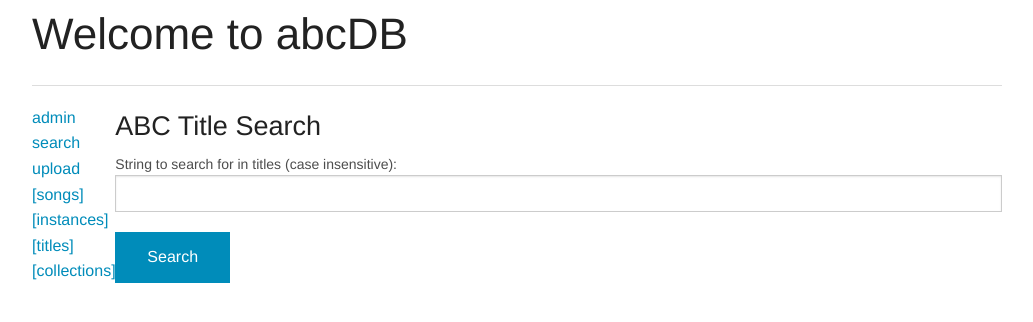
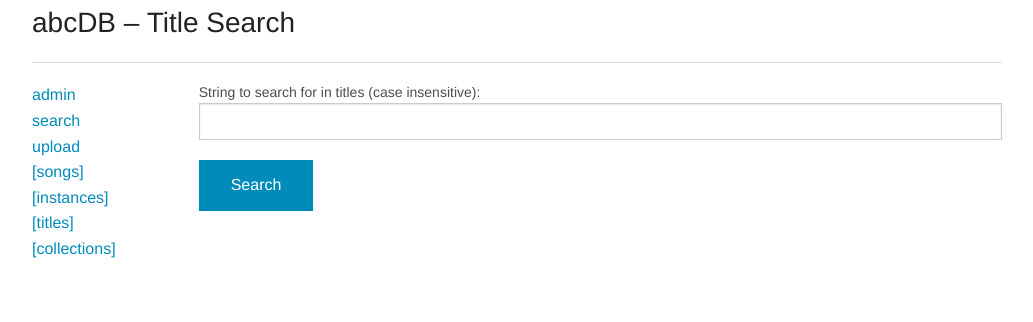
Before and after one commit to theabolton/abcdb, a Django app: page /search/ in a window 1280 px wide. Shown: the top 322 px of the page, without its empty margins (123-1156 px from the left). Run offline with Django 3.2, Linux system fonts and the light colour scheme.

Commit message:
clean up page layout (titles, headlines, column width)

```diff
--- a/main/templates/main/collection.html
+++ b/main/templates/main/collection.html
@@ -1,8 +1,8 @@
 {% extends 'base.html' %}
-{% block title %}ABC Collection{% endblock %}
+{% block title %}Collection {{ collection.id }}{% endblock %}
+{% block headline %}Collection {{ collection.id }}{% endblock %}
 
 {% block content %}
-<h3>ABC Collection</h3>
 <p>Collection URL: {{ collection.URL }}</p>
 {% with instances=collection.instance %}
 {% if instances.count <= 20 %}
--- a/main/templates/main/instance.html
+++ b/main/templates/main/instance.html
@@ -1,12 +1,12 @@
 {% extends 'base.html' %}
 {% load staticfiles %}
-{% block title %}ABC Instance{% endblock %}
+{% block title %}Song Instance {{ instance.id }}{% endblock %}
 {% block head %}
 <script src="{% static "abcjs_basic_3.0-min.js" %}" type="text/javascript"></script>
 {% endblock %}
+{% block headline %}Song Instance {{ instance.id }}{% endblock %}
 
 {% block content %}
-<h3>ABC Song Instance {{ instance.id }}</h3>
 {# <p>This is an instance of {{ instance.song }}.</p> #}
 <p>All titles used for this song:
 <ul>
--- a/main/templates/main/temp_collections.html
+++ b/main/templates/main/temp_collections.html
@@ -1,8 +1,8 @@
 {% extends 'base.html' %}
-{% block title %}ABC Collections{% endblock %}
+{% block title %}Collections{% endblock %}
+{% block headline %}Collections{% endblock %}
 
 {% block content %}
-<h3>ABC Collections</h3>
 {% if collection_list %}
     <ul>
     {% for collection in collection_list %}
--- a/main/templates/main/temp_instances.html
+++ b/main/templates/main/temp_instances.html
@@ -1,8 +1,8 @@
 {% extends 'base.html' %}
-{% block title %}ABC Instances{% endblock %}
+{% block title %}Instances{% endblock %}
+{% block headline %}Instances{% endblock %}
 
 {% block content %}
-<h3>ABC Instances</h3>
 {% if instance_list %}
     <ul>
     {% for instance in instance_list %}
--- a/main/templates/main/temp_songs.html
+++ b/main/templates/main/temp_songs.html
@@ -1,8 +1,8 @@
 {% extends 'base.html' %}
-{% block title %}ABC Songs{% endblock %}
+{% block title %}Songs{% endblock %}
+{% block headline %}Songs{% endblock %}
 
 {% block content %}
-<h3>ABC Songs</h3>
 <p>A 'Song' is just a hash used to identify "musically identical" instances of
 a song.</p>
 
--- a/main/templates/main/temp_titles.html
+++ b/main/templates/main/temp_titles.html
@@ -1,8 +1,8 @@
 {% extends 'base.html' %}
-{% block title %}ABC Titles{% endblock %}
+{% block title %}Titles{% endblock %}
+{% block headline %}Titles{% endblock %}
 
 {% block content %}
-<h3>ABC Titles</h3>
 {% if title_list %}
     <ul>
     {% for title in title_list %}
--- a/main/templates/main/title.html
+++ b/main/templates/main/title.html
@@ -1,8 +1,8 @@
 {% extends 'base.html' %}
-{% block title %}ABC Title{% endblock %}
+{% block title %}Title '{{ title.title|truncatechars:20 }}'{% endblock %}
+{% block headline %}Title '{{ title.title }}'{% endblock %}
 
 {% block content %}
-<h3>ABC Title</h3>
 <p>Title: {{ title.title }}</p>
 {% with songs=title.songs %}
   {% if title.songs %}
--- a/main/templates/main/title_search-post.html
+++ b/main/templates/main/title_search-post.html
@@ -1,8 +1,8 @@
 {% extends 'base.html' %}
-{% block title %}ABC Title Search Results{% endblock %}
+{% block title %}Title Search Results{% endblock %}
+{% block headline %}Title Search Results{% endblock %}
 
 {% block content %}
-<h3>ABC Title Search Results</h3>
 {% if error %}
 {{ error|safe }}
 {{ form.title.errors }}
--- a/main/templates/main/title_search.html
+++ b/main/templates/main/title_search.html
@@ -1,8 +1,8 @@
 {% extends 'base.html' %}
-{% block title %}ABC Title Search{% endblock %}
+{% block title %}Title Search{% endblock %}
+{% block headline %}Title Search{% endblock %}
 
 {% block content %}
-<h3>ABC Title Search</h3>
 <form role="form" action="" method="post">
     {% csrf_token %}
     {{ form.as_p }}
--- a/main/templates/main/upload-post.html
+++ b/main/templates/main/upload-post.html
@@ -1,8 +1,8 @@
 {% extends 'base.html' %}
 {% block title %}Processing Uploaded ABC{% endblock %}
+{% block headline %}Processing Uploaded ABC{% endblock %}
 
 {% block content %}
-<h3>Processing Uploaded ABC</h3>
 <div style="overflow-y:scroll;height:500px">
 {{ status|safe }}
 </div>
--- a/main/templates/main/upload.html
+++ b/main/templates/main/upload.html
@@ -1,8 +1,8 @@
 {% extends 'base.html' %}
 {% block title %}Upload ABC{% endblock %}
+{% block headline %}Upload ABC{% endblock %}
 
 {% block content %}
-<h3>Upload ABC</h3>
 <form role="form" action="" method="post" enctype="multipart/form-data">
     {% csrf_token %}
     {{ form.as_p }}
--- a/templates/base.html
+++ b/templates/base.html
@@ -4,19 +4,20 @@
 <head>
     <title>{% block title %}{% endblock %} – abcDB</title>
     <link rel="stylesheet" href="{% static "css/foundation.css" %}">
+    <style>h1 { font-size: 1.75rem; }</style>
     {% block head %}{% endblock %}
 </head>
 <body>
     <section class="row">
         <header class="large-12 columns">
-            <h1>Welcome to abcDB</h1>
+            <h1>abcDB – {% block headline %}{% endblock %}</h1>
             <hr>
         </header>
     </section>
 
     <section class="row">
 
-        <div class="large-1 columns">
+        <div class="small-4 medium-2 large-2 columns">
             <p>
                 <a href="/admin/">admin</a><br />
                 <a href="/search/">search</a><br />
@@ -28,7 +29,7 @@
             </p>
         </div>
 
-        <div class="large-11 columns">
+        <div class="small-8 medium-10 large-10 columns">
             {% block content %}{% endblock %}
         </div>
 
--- a/templates/index.html
+++ b/templates/index.html
@@ -1,4 +1,6 @@
 {% extends "base.html" %}
+{% block title %}Welcome!{% endblock %}
+{% block headline %}Welcome!{% endblock %}
 {% block content %}
 abcDB is a web-based tool for working with music notated in ABC
 format, providing database, rendering, and analysis functions.
```
